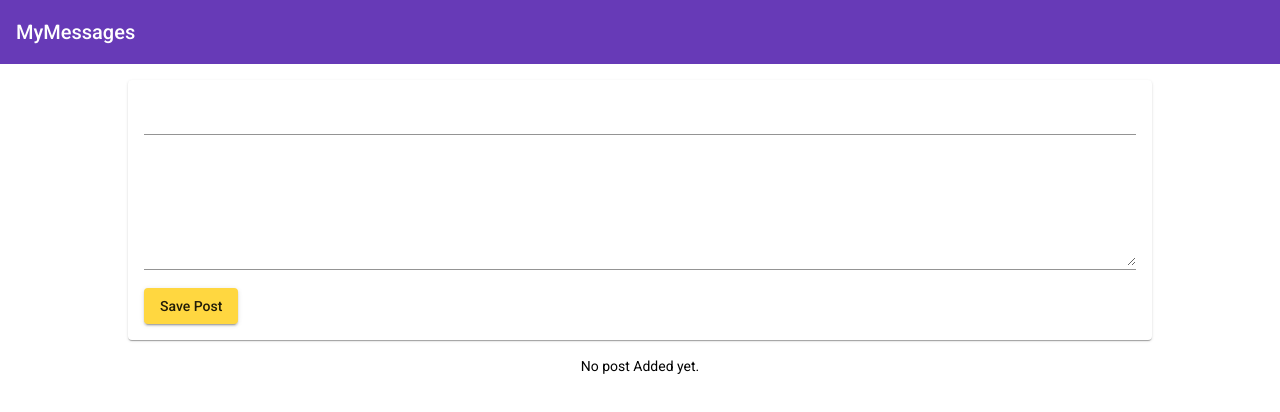
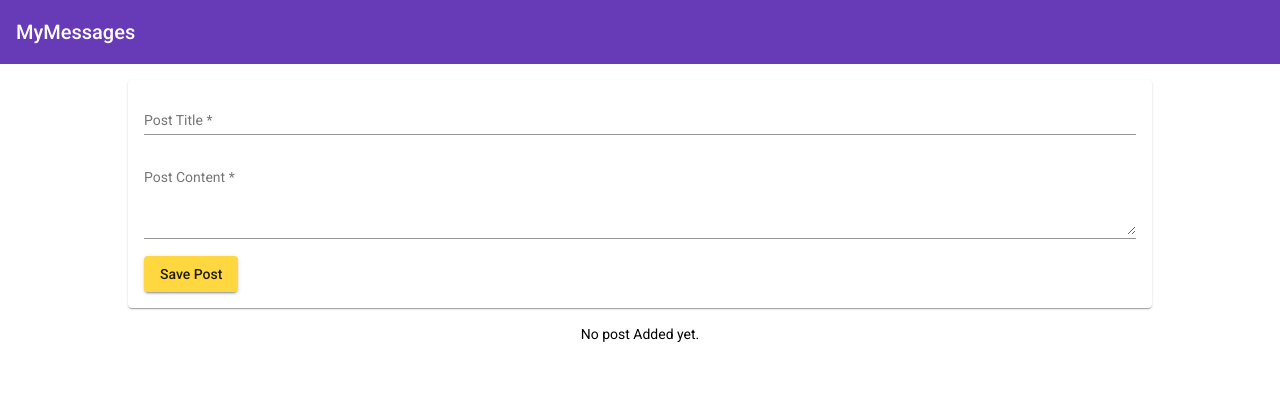
Before and after one commit to muhammadosmanali/MEAN-Stack, an Angular app: page / in a window 1280 px wide. Shown: the top 412 px of the page. Built offline with nearby package versions, Linux system fonts and the light colour scheme.

Commit message:
some changes in post-create form

```diff
--- a/src/app/posts/post-create/post-create.component.html
+++ b/src/app/posts/post-create/post-create.component.html
@@ -1,17 +1,31 @@
 <mat-card>
-  <form (ngSubmit)="onAddPost(postForm)" #postForm="ngForm">
+  <form (submit)="onAddPost(postForm)" #postForm="ngForm">
     <mat-form-field>
-      <input matInput type="text" ngModel name="title" required #title="ngModel"/>
-      <mat-error *ngIf="title.invalid">Please nter apost title</mat-error>
+      <input
+        matInput
+        type="text"
+        name="title"
+        ngModel
+        required
+        minlength="3"
+        placeholder="Post Title"
+        #title="ngModel">
+      <mat-error *ngIf="title.invalid">Please enter a post title.</mat-error>
     </mat-form-field>
-    <br />
     <mat-form-field>
-      <textarea matInput rows="6" ngModel name="content" required #content="ngModel"></textarea>
-      <mat-error *ngIf="content.invalid">Please nter apost title</mat-error>
+      <textarea
+        matInput
+        rows="4"
+        name="content"
+        ngModel
+        required
+        placeholder="Post Content"
+        #content="ngModel"></textarea>
+      <mat-error *ngIf="content.invalid">Please enter a post title.</mat-error>
     </mat-form-field>
-    <br />
-    <button mat-raised-button color="accent" type="submit">
-      Save Post
-    </button>
+    <button
+      mat-raised-button
+      color="accent"
+      type="submit">Save Post</button>
   </form>
 </mat-card>
--- a/src/app/posts/post-create/post-create.component.ts
+++ b/src/app/posts/post-create/post-create.component.ts
@@ -20,8 +20,8 @@ export class PostCreateComponent implements OnInit {
     if(form.invalid) {
       return;
     }
-    console.log(form);
     this.postService.addPost(form.value.title, form.value.content);
+    form.resetForm();
   }
 
 }
--- a/src/app/posts/post-list/post-list.component.html
+++ b/src/app/posts/post-list/post-list.component.html
@@ -4,6 +4,10 @@
       {{item.title}}
     </mat-expansion-panel-header>
     <p>{{item.content}}</p>
+    <mat-action-row>
+      <button mat-button color="primary">EDIT</button>
+      <button mat-button color="warn">DELETE</button>
+    </mat-action-row>
   </mat-expansion-panel>
 </mat-accordion>
 <p class="info-text mat-body-1" *ngIf="posts.length <= 0">No post Added yet.</p>
```
